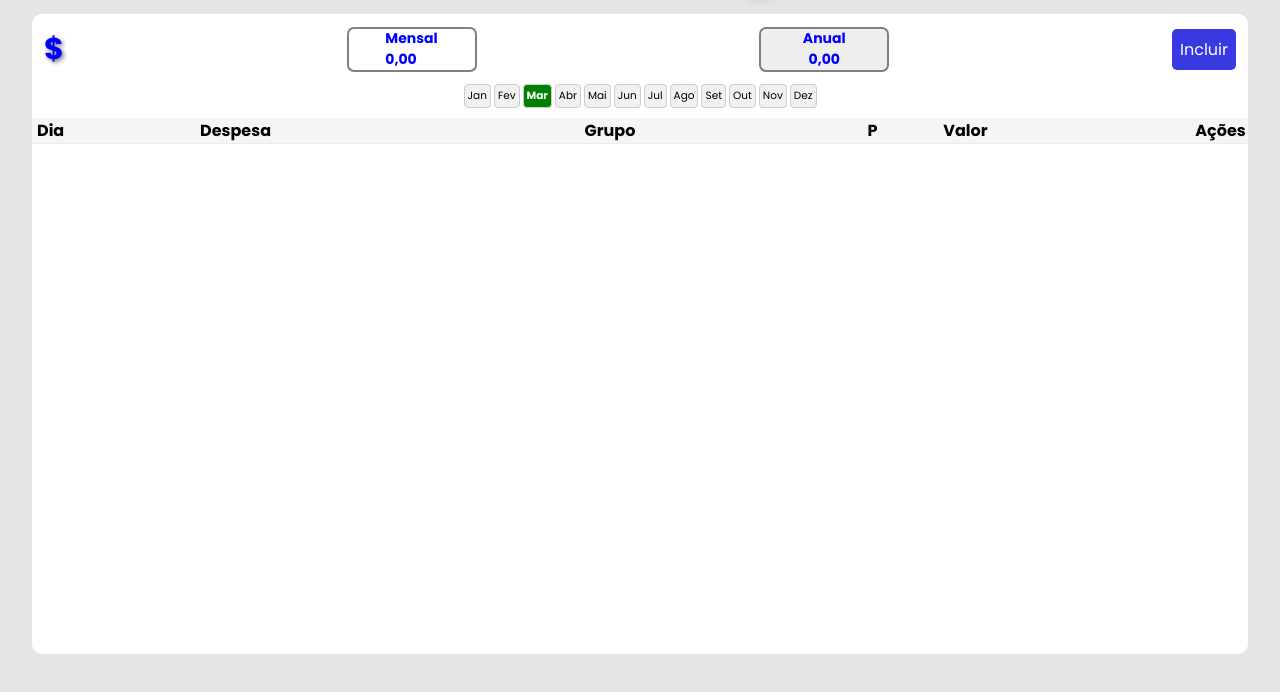
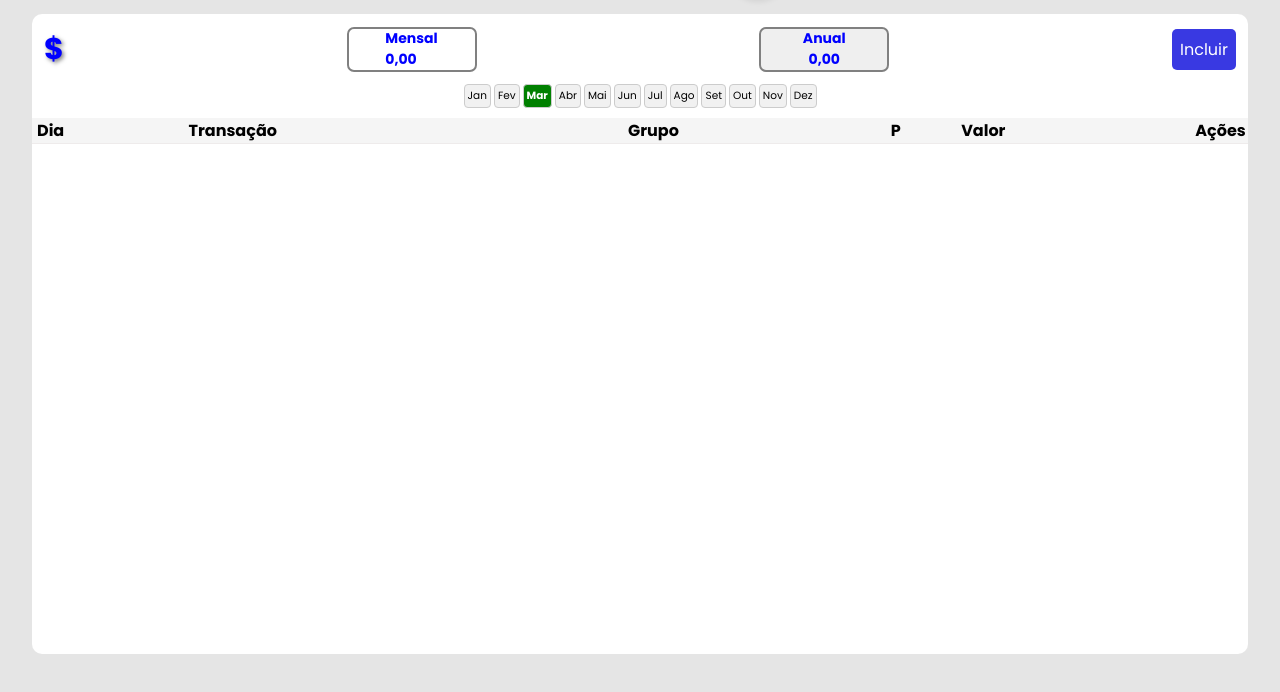
Before and after one commit to souzamarcell/custo-311, a website: page index.html in a window 1280 px wide. Shown: the part 66-758 px from the top of the page. Drawn offline with nearby package versions, Linux system fonts and the light colour scheme.

Commit message:
feat: Transacao party 1.2.1

```diff
--- a/index.html
+++ b/index.html
@@ -68,7 +68,7 @@
         <thead>
           <tr>
             <th>Dia</th>
-            <th>Despesa</th>
+            <th>Transação</th>
             <th>Grupo</th>
             <th>P</th>
             <th>Valor</th>
@@ -124,7 +124,7 @@
           <label for="m-dia">Dia</label>
           <input id="m-dia" type="text" required />
 
-          <label for="m-nome">Despesa</label>
+          <label for="m-nome">Transação</label>
           <input type="text" id="m-description" placeholder="" required />
 
           <label for="m-nome">Grupo</label>
--- a/style.css
+++ b/style.css
@@ -66,14 +66,12 @@ button {
   box-shadow: 0px 4px 6px rgba(0, 0, 0, 0.1);
   border: 2px solid #25D366;
 }
-
 .whatsApp-icon img {
   width: 100%;
   height: 100%;
   object-fit: cover;
   border-radius: 50%;
 }
-
 .whatsApp-link {
   display: flex;
   align-items: center;
```
